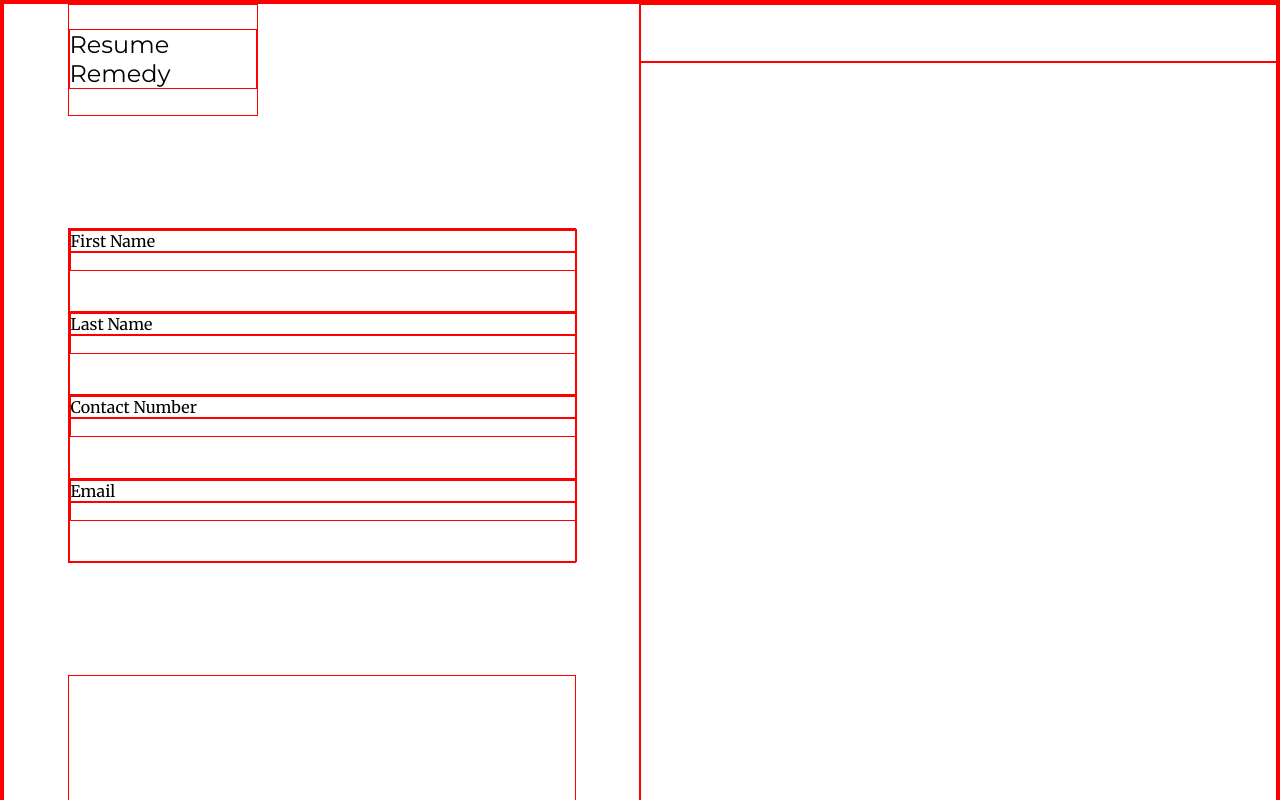
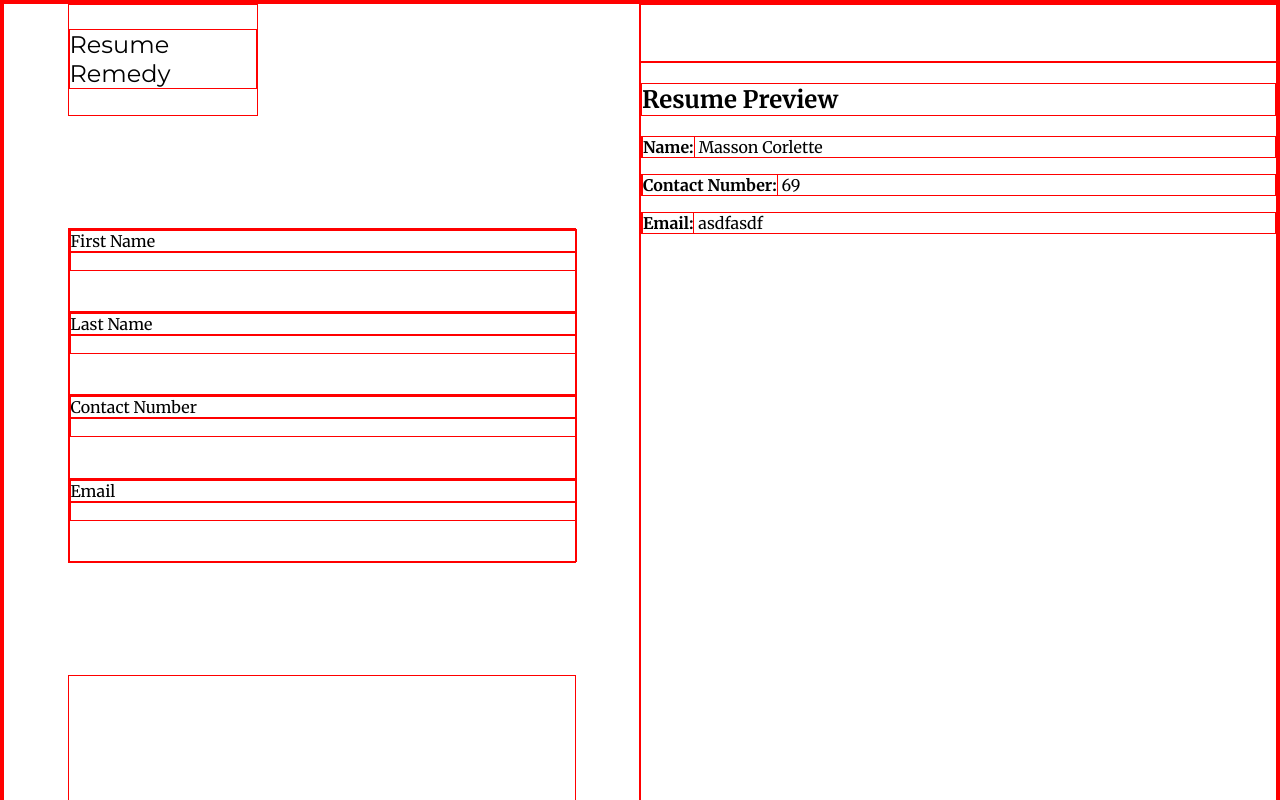
Before and after one commit to massoncorlette/Resume-Remedy, a React (Vite) app: page / in a window 1280 px wide. Shown: the top 800 px of the page. Built offline with nearby package versions, Linux system fonts and the light colour scheme.

Commit message:
between both components for UserInfo and ResumePreview, seems I should pass functions as props to UserInfo to handle changes and renderit in preview?

```diff
--- a/package.json
+++ b/package.json
@@ -23,6 +23,6 @@
     "eslint-plugin-react-hooks": "^5.0.0",
     "eslint-plugin-react-refresh": "^0.4.16",
     "globals": "^15.13.0",
-    "vite": "^6.0.3"
+    "vite": "^6.0.6"
   }
 }
--- a/src/App.jsx
+++ b/src/App.jsx
@@ -1,6 +1,6 @@
 import { useState } from 'react'
 import './styles/App.css'
-import { UserInfo } from './components/resumePreview';
+import { UserInfo, ResumePreview } from './components/resumePreview';
 
 function App() {
   const [count, setCount] = useState(0)
@@ -19,9 +19,7 @@ function App() {
       <div id="resumeContainer">
         <div id="controlsContainer">
         </div>
-        <div id="resumePreviewContainer">
-
-        </div>
+      <ResumePreview />
       </div>
     </>
   )
--- a/src/components/resumePreview.jsx
+++ b/src/components/resumePreview.jsx
@@ -2,6 +2,8 @@ import { useState } from 'react'
 
 
 export function UserInfo() {
+
+
   return (
     <div id="userInfoContainer">
       <div id="firstName" className="infoInput">
@@ -25,7 +27,10 @@ export function UserInfo() {
 }
 
 
-export function ResumePreview({ userData }) {
+export function ResumePreview() {
+
+  const [userData, setUser] = useState({firstName: "Masson", lastName: "Corlette", phoneNumber: "69", email: "asdfasdf" })
+
   return (
     <div id="resumePreviewContainer">
       <h2>Resume Preview</h2>
```
Also changed, not shown: 1 other file (tests, documents, lock files or other folders).
